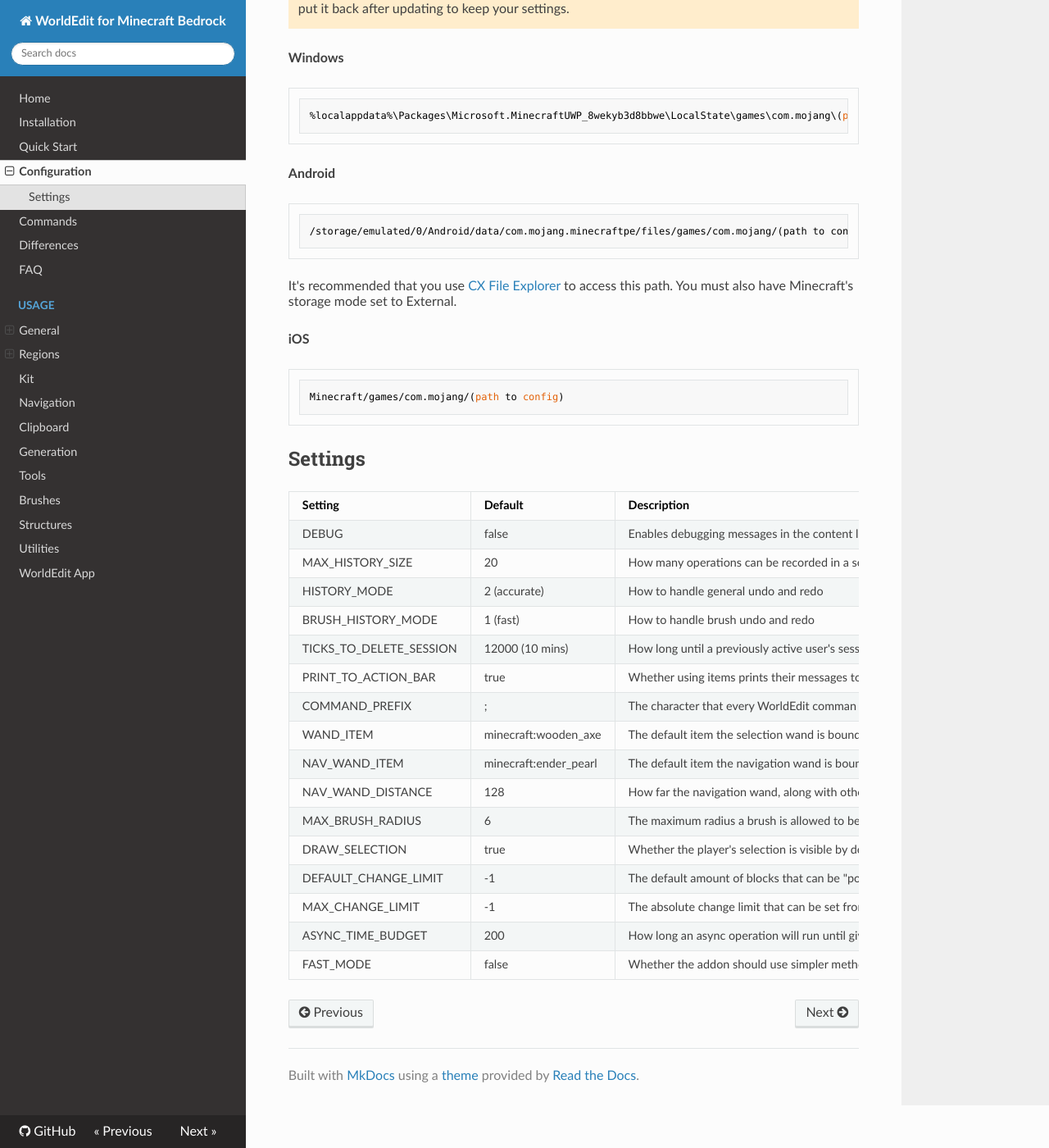
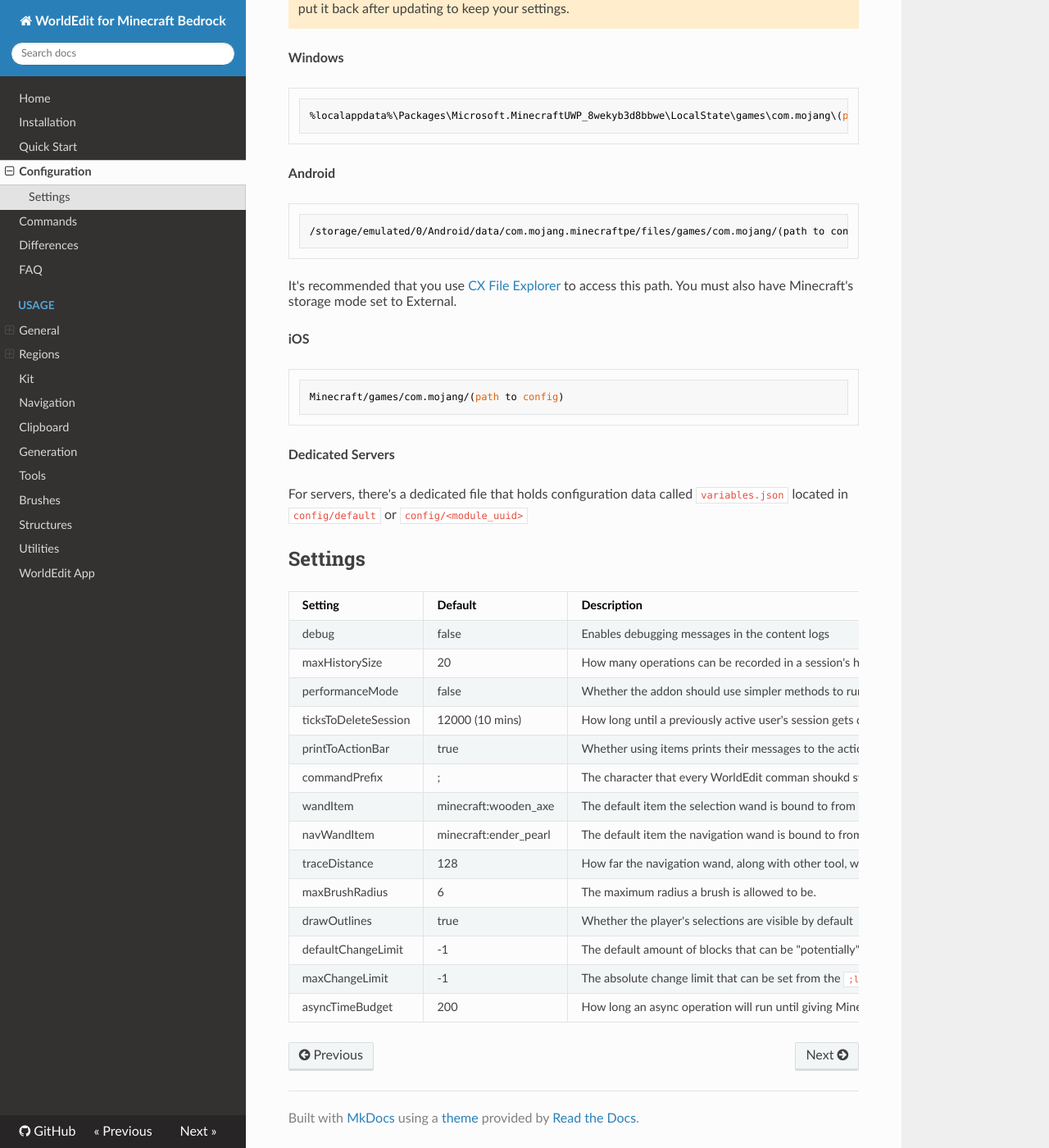
Before and after one commit to SIsilicon/WorldEdit-BE-Docs, an MkDocs documentation site: the page built from docs/configuration.md, in a window 1280 px wide and 1400 px high, scrolled down 348 px. Shown: the whole window at 82% size. Built offline with MkDocs 1.6.1, drawn with Linux system fonts in a browser that asks for light colours; nearby versions of some CDN libraries.

Commit message:
Updated for 1.19.70

````diff
--- a/docs/configuration.md
+++ b/docs/configuration.md
@@ -25,23 +25,25 @@
 Minecraft/games/com.mojang/(path to config)
 ```
 
+**Dedicated Servers**
+
+For servers, there's a dedicated file that holds configuration data called `variables.json` located in `config/default` or `config/<module_uuid>`
+
 ## Settings
 
 | Setting | Default | Description |
 | ------- | ------- | ----------- |
-| DEBUG | false | Enables debugging messages in the content logs |
-| MAX_HISTORY_SIZE | 20 | How many operations can be recorded in a session's history |
-| HISTORY_MODE | 2 (accurate) | How to handle general undo and redo |
-| BRUSH_HISTORY_MODE | 1 (fast) | How to handle brush undo and redo |
-| TICKS_TO_DELETE_SESSION | 12000 (10 mins) | How long until a previously active user's session gets deleted. |
-| PRINT_TO_ACTION_BAR | true | Whether using items prints their messages to the action bar or chat. |
-| COMMAND_PREFIX | ; | The character that every WorldEdit comman shoukd start with. |
-| WAND_ITEM | minecraft:wooden_axe | The default item the selection wand is bound to from `;wand`. |
-| NAV_WAND_ITEM | minecraft:ender_pearl | The default item the navigation wand is bound to from `;navwand`. |
-| NAV_WAND_DISTANCE | 128 | How far the navigation wand, along with other tool, will trace for a block of interest. |
-| MAX_BRUSH_RADIUS | 6 | The maximum radius a brush is allowed to be. |
-| DRAW_SELECTION | true | Whether the player's selection is visible by default |
-| DEFAULT_CHANGE_LIMIT | -1 | The default amount of blocks that can be "potentially" affected within a single operation |
-| MAX_CHANGE_LIMIT | -1 | The absolute change limit that can be set from the `;limit` command; bypassed with `worldedit.limit.unlimited` permission |
-| ASYNC_TIME_BUDGET | 200 | How long an async operation will run until giving Minecraft a chance to run; the higher the value, the faster the operation, but the slower Minecraft takes to run |
-| FAST_MODE | false | Whether the addon should use simpler methods to run operations faster; this comes with the drawback of more limited capabilities |
+| debug | false | Enables debugging messages in the content logs |
+| maxHistorySize | 20 | How many operations can be recorded in a session's history |
+| performanceMode | false | Whether the addon should use simpler methods to run operations faster. This comes with the drawback of more limited capabilities. |
+| ticksToDeleteSession | 12000 (10 mins) | How long until a previously active user's session gets deleted. |
+| printToActionBar | true | Whether using items prints their messages to the action bar or chat. |
+| commandPrefix | ; | The character that every WorldEdit comman shoukd start with. |
+| wandItem | minecraft:wooden_axe | The default item the selection wand is bound to from `;wand`. |
+| navWandItem | minecraft:ender_pearl | The default item the navigation wand is bound to from `;navwand`. |
+| traceDistance | 128 | How far the navigation wand, along with other tool, will trace for a block of interest. |
+| maxBrushRadius | 6 | The maximum radius a brush is allowed to be. |
+| drawOutlines | true | Whether the player's selections are visible by default |
+| defaultChangeLimit | -1 | The default amount of blocks that can be "potentially" affected within a single operation |
+| maxChangeLimit | -1 | The absolute change limit that can be set from the `;limit` command; bypassed with `worldedit.limit.unlimited` permission |
+| asyncTimeBudget | 200 | How long an async operation will run until giving Minecraft a chance to run; the higher the value, the faster the operation, but the slower Minecraft takes to run |
````
Also changed, not shown: docs/commands.md (+1 -1 lines), docs/installation.md (+9 -2 lines).
